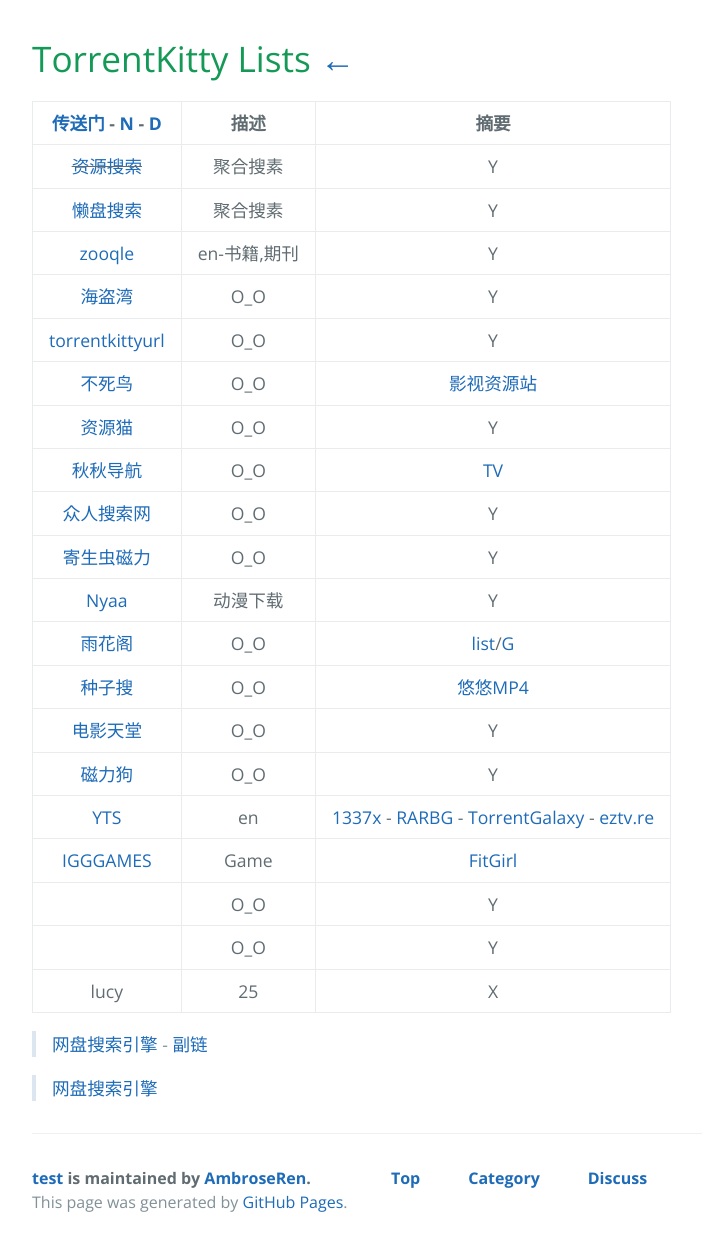
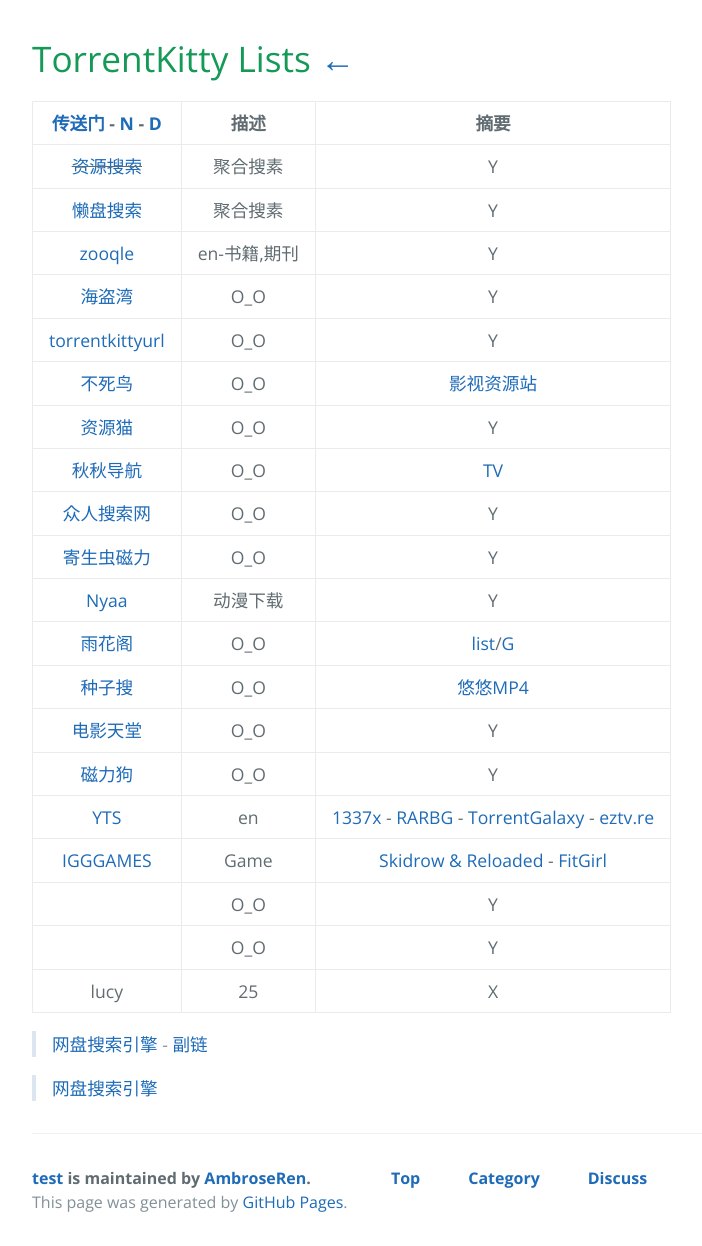
Before and after one commit to AmbroseRen/test, a Jekyll site: the page built from Data/TorrentKitty.md, in a window 1280 px wide. Shown: the whole page, without its empty margins (192-894 px from the left). Built offline with Jekyll 4.4.1, drawn with Linux system fonts in a browser that asks for light colours; our own code applies the rules of GitHub Pages for plain Markdown files; the repository's description, which GitHub fills in, is left out.

Commit message:
Update TorrentKitty.md

```diff
--- a/Data/TorrentKitty.md
+++ b/Data/TorrentKitty.md
@@ -18,7 +18,7 @@
 | [电影天堂](https://www.dydytt.net/index2.htm) | O_O | Y |
 | [磁力狗](http://clg88.cc/) | O_O | Y |
 | [YTS](https://yts.mx/) | en | [1337x](https://1337x.to/home/) - [RARBG](https://rarbgunblocked.org/torrents.php) - [TorrentGalaxy](https://torrentgalaxy.to/) - [eztv.re](https://eztv.re/) |
-| [IGGGAMES](https://igg-games.com/) | Game | [FitGirl](https://fitgirl-repacks.site/) |
+| [IGGGAMES](https://igg-games.com/) | Game | [Skidrow & Reloaded](https://www.skidrowreloaded.com/) - [FitGirl](https://fitgirl-repacks.site/) |
 | []() | O_O | Y |
 | []() | O_O | Y |
 | lucy | 25 | X |
```
